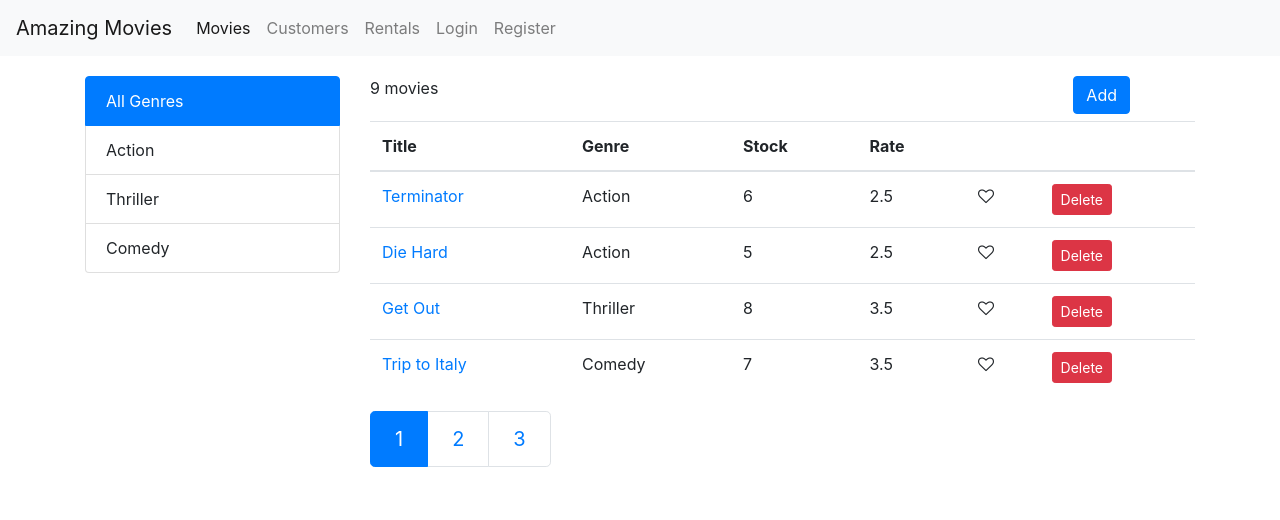
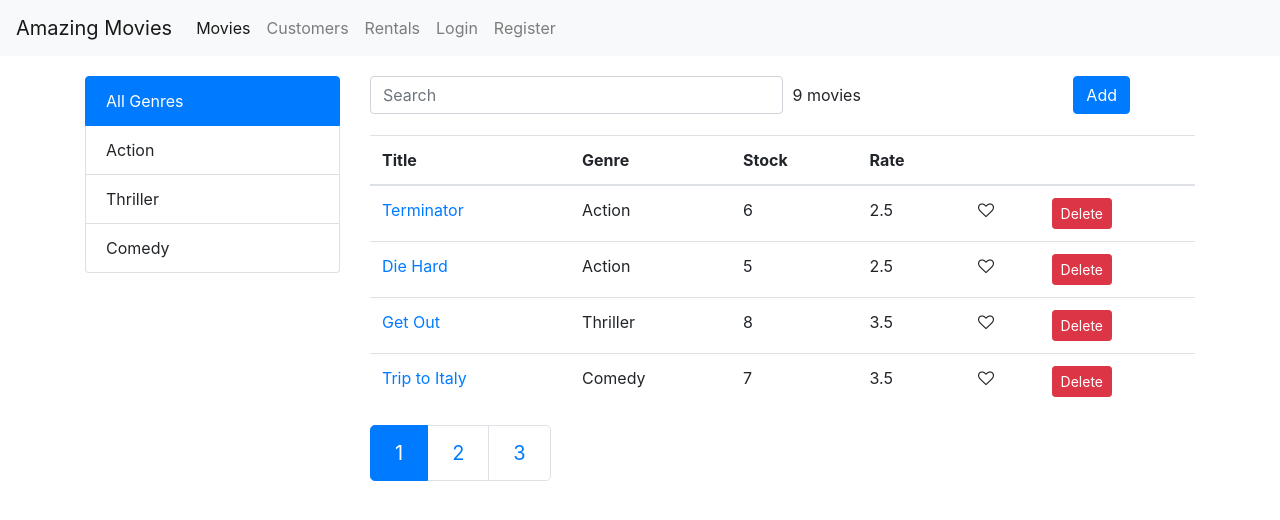
Before and after one commit to nikhilkadu/movie-library, a React (Create React App) app: page /movies in a window 1280 px wide. Shown: the top 520 px of the page. Built offline with nearby package versions, Linux system fonts and the light colour scheme.

Commit message:
Implement a search bar for the movies.

```diff
--- a/src/components/common/DropDown.jsx
+++ b/src/components/common/DropDown.jsx
@@ -1,8 +1,6 @@
 import React from "react";
 
 const Input = ({ name, label, options, error, ...rest }) => {
-  console.log("Rest", rest);
-  console.log("options", options);
   return (
     <div className="form-group">
       <label htmlFor={name}>{label}</label>
--- a/src/components/movies.jsx
+++ b/src/components/movies.jsx
@@ -13,7 +13,8 @@ class Movies extends Component {
     currentPage: 1,
     selectedGenre: "All Genres",
     genres: [],
-    sortColumn: { id: "displayTitle", order: "asc" }
+    sortColumn: { id: "displayTitle", order: "asc" },
+    searchText: ""
   };
 
   componentDidMount() {
@@ -26,8 +27,19 @@ class Movies extends Component {
     this.setState({ movies, genres });
   }
 
+  handleSearch = ({ currentTarget }) => {
+    this.setState({
+      selectedGenre: "All Genres",
+      searchText: currentTarget.value
+    });
+  };
+
+  handleSort = sortColumn => {
+    this.setState({ sortColumn });
+  };
+
   handleFilter = selectedGenre => {
-    this.setState({ selectedGenre, currentPage: 1 });
+    this.setState({ selectedGenre, searchText: "", currentPage: 1 });
   };
 
   handlePageClick = currentPage => {
@@ -49,24 +61,27 @@ class Movies extends Component {
     this.setState({ movies });
   };
 
-  handleSort = sortColumn => {
-    this.setState({ sortColumn });
-  };
-
   getPagedData() {
     const {
       movies: allMovies,
       currentPage,
       selectedGenre,
-      sortColumn
+      sortColumn,
+      searchText
     } = this.state;
 
     const { moviesPerPage } = this.props;
 
-    const filteredMovies =
-      selectedGenre === "All Genres"
-        ? [...allMovies]
-        : allMovies.filter(movie => movie.genre.name === selectedGenre);
+    let filteredMovies = [...allMovies];
+    if (searchText !== "") {
+      filteredMovies = filteredMovies.filter(movie =>
+        movie.title.match(new RegExp(searchText, "i"))
+      );
+    } else if (selectedGenre !== "All Genres") {
+      filteredMovies = allMovies.filter(
+        movie => movie.genre.name === selectedGenre
+      );
+    }
 
     const sortedMovies = _.orderBy(
       filteredMovies,
@@ -84,7 +99,13 @@ class Movies extends Component {
     if (this.state.movies.length === 0) return <div>No movies to display</div>;
 
     const { moviesPerPage } = this.props;
-    const { currentPage, selectedGenre, genres, sortColumn } = this.state;
+    const {
+      currentPage,
+      selectedGenre,
+      genres,
+      sortColumn,
+      searchText
+    } = this.state;
     const { totalFilteredMovies, pagedMovieData } = this.getPagedData();
 
     return (
@@ -98,6 +119,16 @@ class Movies extends Component {
         </div>
         <div className="col">
           <div style={{ margin: "0 0 21px 0" }}>
+            <span className="search-box">
+              <input
+                className="form-control"
+                type="search"
+                placeholder="Search"
+                aria-label="Search"
+                onChange={this.handleSearch}
+                value={searchText}
+              />
+            </span>
             <span>{totalFilteredMovies} movies</span>
             <span className="add-button">
               <Link className="btn btn-primary" to="/movies/add" role="button">
--- a/src/index.css
+++ b/src/index.css
@@ -17,6 +17,12 @@ body {
   position: absolute;
 }
 
+.search-box {
+  display: inline-block;
+  width: 50%;
+  margin: 0 10px 0 0;
+}
+
 code {
   font-family: source-code-pro, Menlo, Monaco, Consolas, "Courier New",
     monospace;
```
